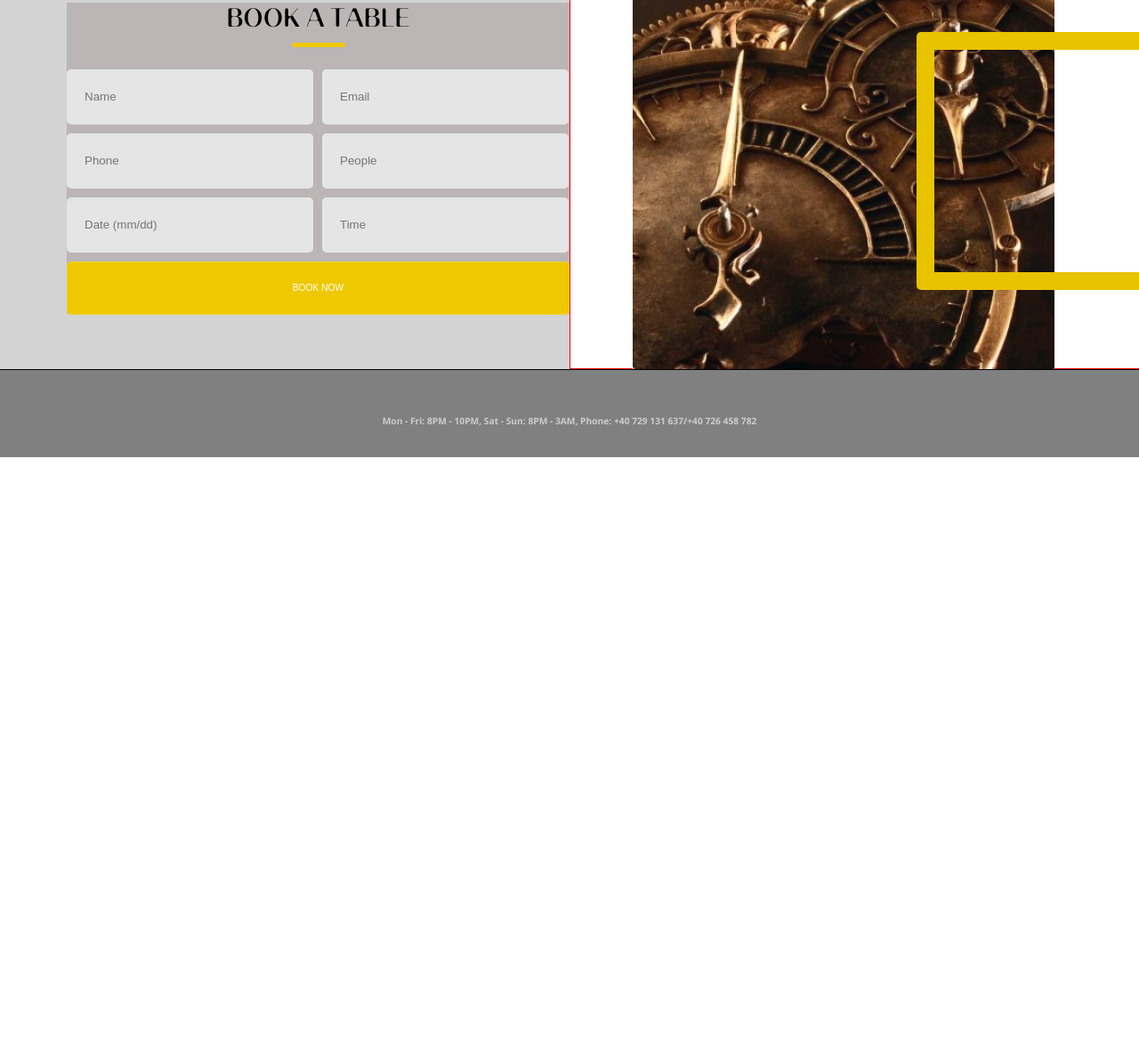
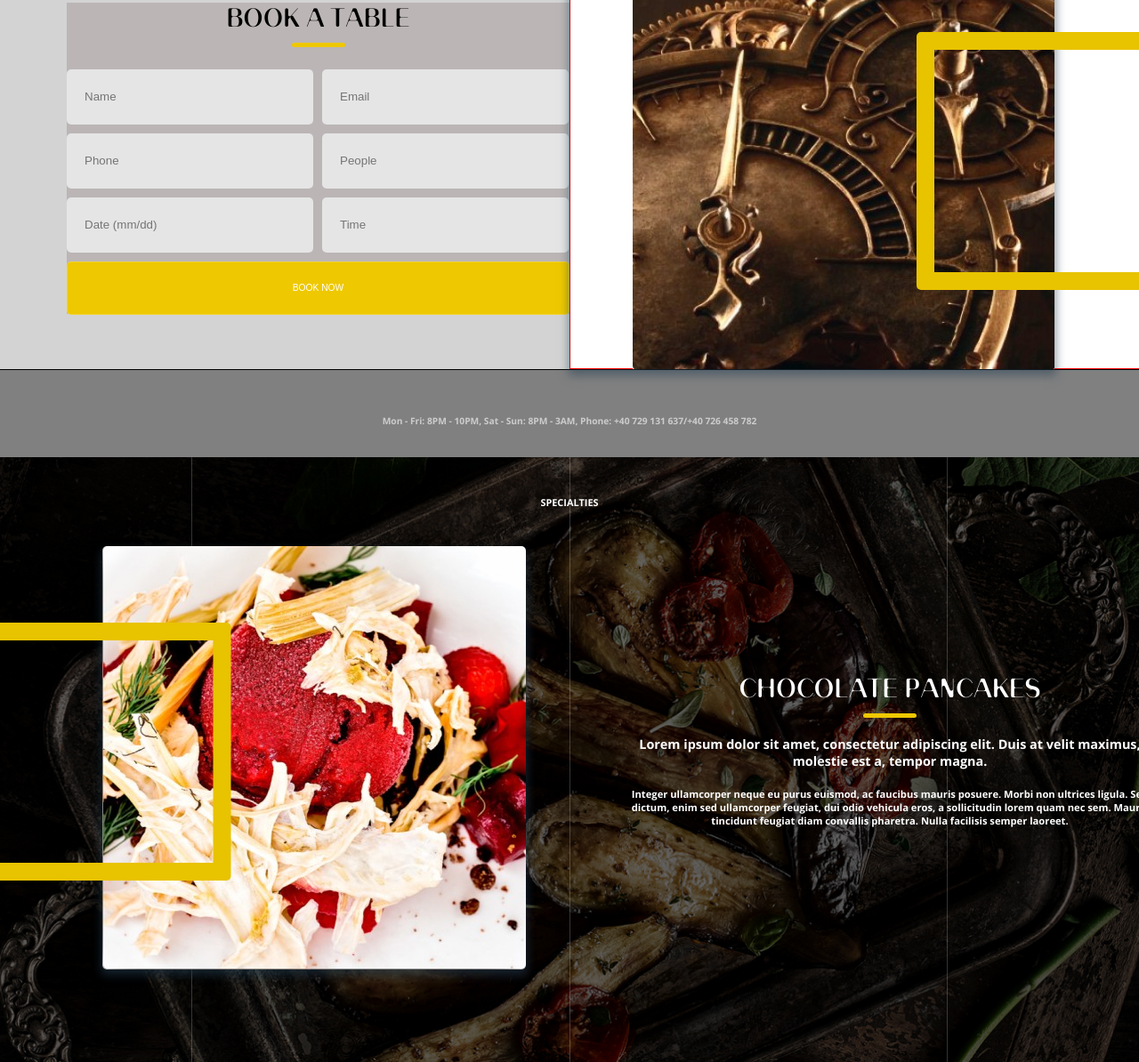
Before and after one commit to DenKihot/hungry_people, a plain HTML site: page index.html in a window 1280 px wide. Shown: the part 2446-3640 px from the top of the page at 89% size. Before the commit the page ends 2962 px from the top, so only its background shows below. Drawn offline with Linux system fonts and the light colour scheme.

Commit message:
section5

```diff
--- a/index.html
+++ b/index.html
@@ -129,11 +129,39 @@
         </div>
         <div class="book-table__right-block">
           <div class="book-table__border yellow-border"></div>
-          <img src="images/clock.jpg" alt="">
+          <img src="images/clock.jpg" alt="clock">
         </div>
       </div>
       <div class="block-table__footer"> Mon - Fri: 8PM - 10PM, Sat - Sun: 8PM - 3AM, Phone: +40 729 131 637/+40 726 458 782</div>
     </div>
   </article>
+  <article class="specialties">
+    <div class="specialties__wrapper">
+      <div class="specialties__center-line"></div>
+      <div class="specialties__header-page">
+        <h2>SPECIALTIES</h2>
+      </div>
+      <div class="specialties__blocks">
+        <div class="specialties__left-block">
+          <div class="specialties__left-line"></div>
+          <div class="specialties__border yellow-border "></div>
+          <img src="images/Rectangle222.jpg" alt="chocolate pancackes">
+        </div>
+        <div class="specialties__right-block">
+           <div class="specialties__right-line"></div>
+          <div class="specialties__text-box">
+            <h2>CHOCOLATE PANCAKES</h2>
+            <hr>
+            <p>Lorem ipsum dolor sit amet, consectetur adipiscing elit.
+              Duis at velit maximus, molestie est a, tempor magna.</p>
+            <p>Integer ullamcorper neque eu purus euismod, ac faucibus mauris posuere.
+              Morbi non ultrices ligula. Sed dictum, enim sed ullamcorper feugiat,
+              dui odio vehicula eros, a sollicitudin lorem quam nec sem.
+              Mauris tincidunt feugiat diam convallis pharetra. Nulla facilisis semper laoreet.</p>
+            </div>
+        </div>
+      </div>
+    </div>
+  </article>
 </body>
 </html>
--- a/style.css
+++ b/style.css
@@ -368,6 +368,7 @@ main {
 }
 .book-table__right-block img {
   padding-left: 70px;
+  box-shadow: 0px 5px 10px 2px rgba(34, 60, 80, 0.5);
 }
 
 .book-table__border {
@@ -380,6 +381,122 @@ main {
   width: 100%;
   text-align: center;
   padding-top: 50px;
-  /* background: #4F4F4F; */
   color: #cccccc;
 }
+our-team__wrapper {
+  width: 1440px;
+}
+
+.specialties {
+  display: flex;
+  justify-content: center;
+  width: 100%;
+  height: 680px;
+  background: url("images/specialty's-bg1.jpg") no-repeat center center / cover;
+  margin: 0 auto;
+}
+
+.specialties__wrapper {
+  width: 1440px;
+}
+.specialties__header-page {
+  display: flex;
+  justify-content: center;
+  align-items: center;
+  height: 100px;
+  /* border: solid; */
+}
+
+.specialties__header-page h2 {
+  font-size: .85rem;
+}
+
+.specialties__blocks {
+  display: flex;
+  height: 575px;
+  width: 1440px;
+}
+
+.specialties__left-block {
+  position: relative;
+  width: 50%;
+  height: 100%;
+  /* background: grey; */
+}
+
+.specialties__border {
+  position: absolute;
+  top: 15%;
+  left: 25%;
+  transform: translateX(-45%);
+  z-index: 2;
+}
+
+.specialties__left-block img {
+  border-radius: 5px;
+  position: relative;
+  left: calc(1440px/2 - (475px + 50px));
+  box-shadow: 0px 5px 10px 2px rgba(34, 60, 80, 0.5);
+}
+
+.specialties__right-block {
+  display: flex;
+  position: relative;
+  justify-content: center;
+  align-items: center;
+  width: 50%;
+  height: 100%;
+  /* background: lightgrey; */
+}
+
+.specialties__text-box {
+  /* background: white; */
+  width: 600px;
+  height: 240px;
+  margin-bottom: 50px;
+}
+
+.specialties__text-box h2 {
+  color: white;
+  font-family: "Banny", sans-serif;
+  font-size: 2.25rem;
+  text-align: center;
+}
+
+.specialties__text-box p {
+  color: white;
+  font-family: "Open Sans",
+    serif;
+  font-size: 1.125rem;
+  text-align: center;
+  margin-top: 20px;
+}
+
+.specialties__text-box>p:last-child {
+  font-size: .875rem;
+  margin-top: 20px;
+}
+
+.specialties__center-line {
+  position: absolute;
+  left: 50%;
+  /* top: calc(150% + 15px); */
+  height: 680px;
+  border-left: 1px solid rgba(255, 255, 255, 0.2);
+}
+
+.specialties__left-line {
+  position: absolute;
+  left: 295px;
+  bottom: -5px;
+  height: 680px;
+  border-left: 1px solid rgba(255, 255, 255, 0.2);
+}
+
+.specialties__right-line {
+  position: absolute;
+  right: 295px;
+  bottom: -5px;
+  height: 680px;
+  border-left: 1px solid rgba(255, 255, 255, 0.2);
+}
```
Also changed, not shown: images/Rectangle222.jpg (added), images/specialty's-bg1.jpg (added).
